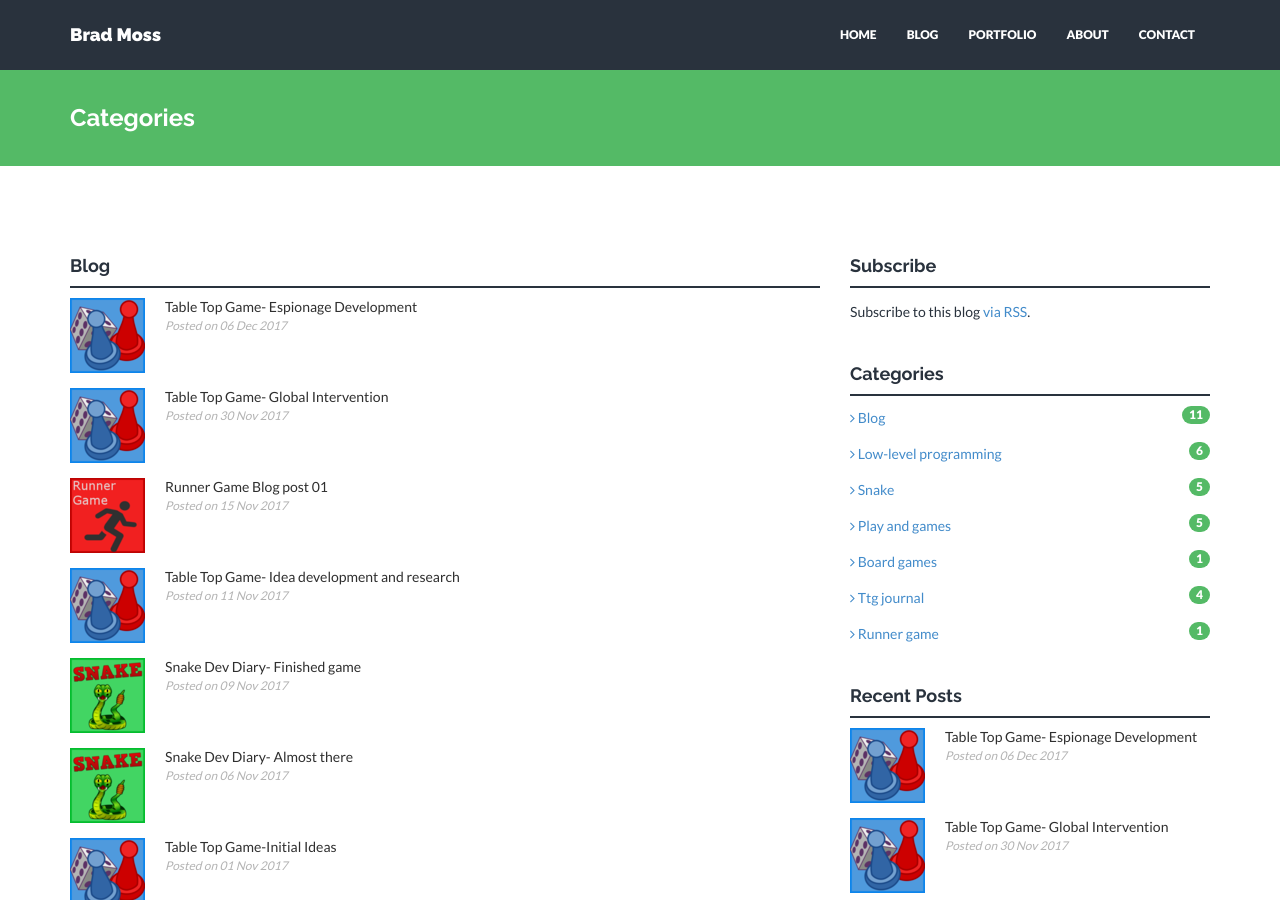
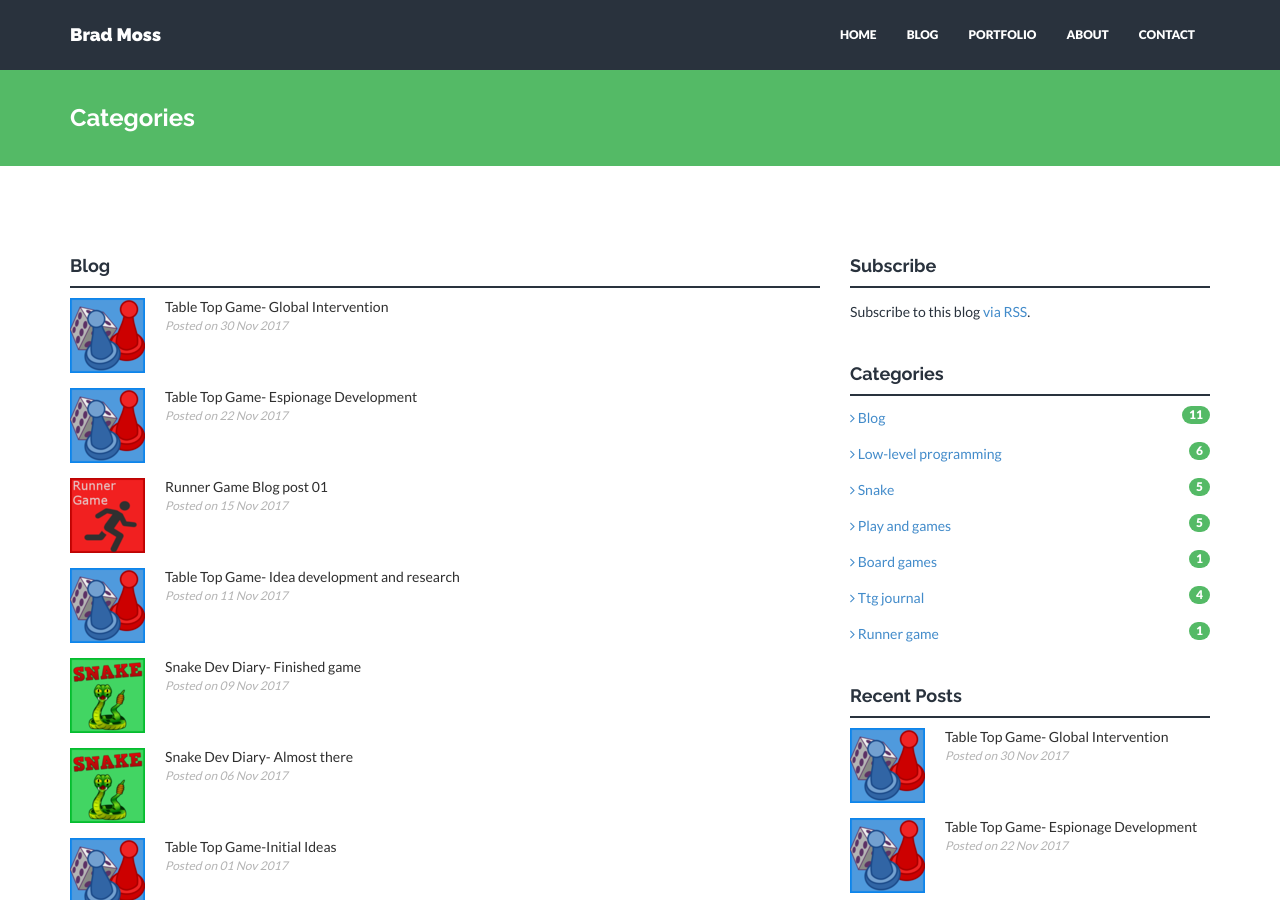
Before and after one commit to bmoss656/bmoss656.github.io, a Jekyll site: the page built from category.html, in a window 1280 px wide and 900 px high. Built offline with Jekyll 4.4.1, drawn with Linux system fonts in a browser that asks for light colours; nearby versions of some CDN libraries; some of the changed text lies outside the part shown.

Commit message:
Update and rename 2017-12-06-EspionageDevelopment.markdown to 2017-11-22-EspionageDevelopment.markdown

```diff
--- a/_posts/2017-12-06-EspionageDevelopment.markdown
+++ b/_posts/2017-11-22-EspionageDevelopment.markdown
@@ -1,7 +1,7 @@
 ---
 layout: post
 title: Table Top Game- Espionage Development
-date: 06-12-2017
+date: 22-11-2017
 author: Brad Moss
 categories:
   - Blog
```
